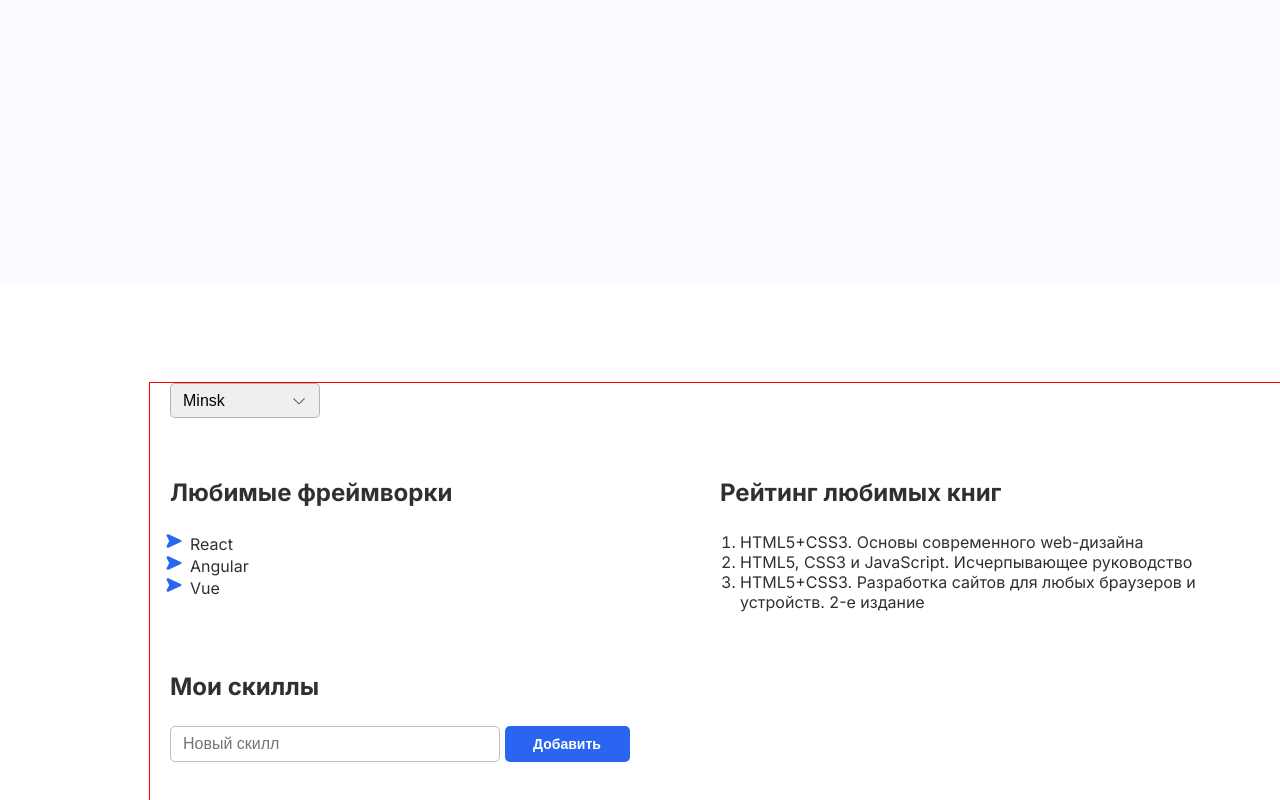
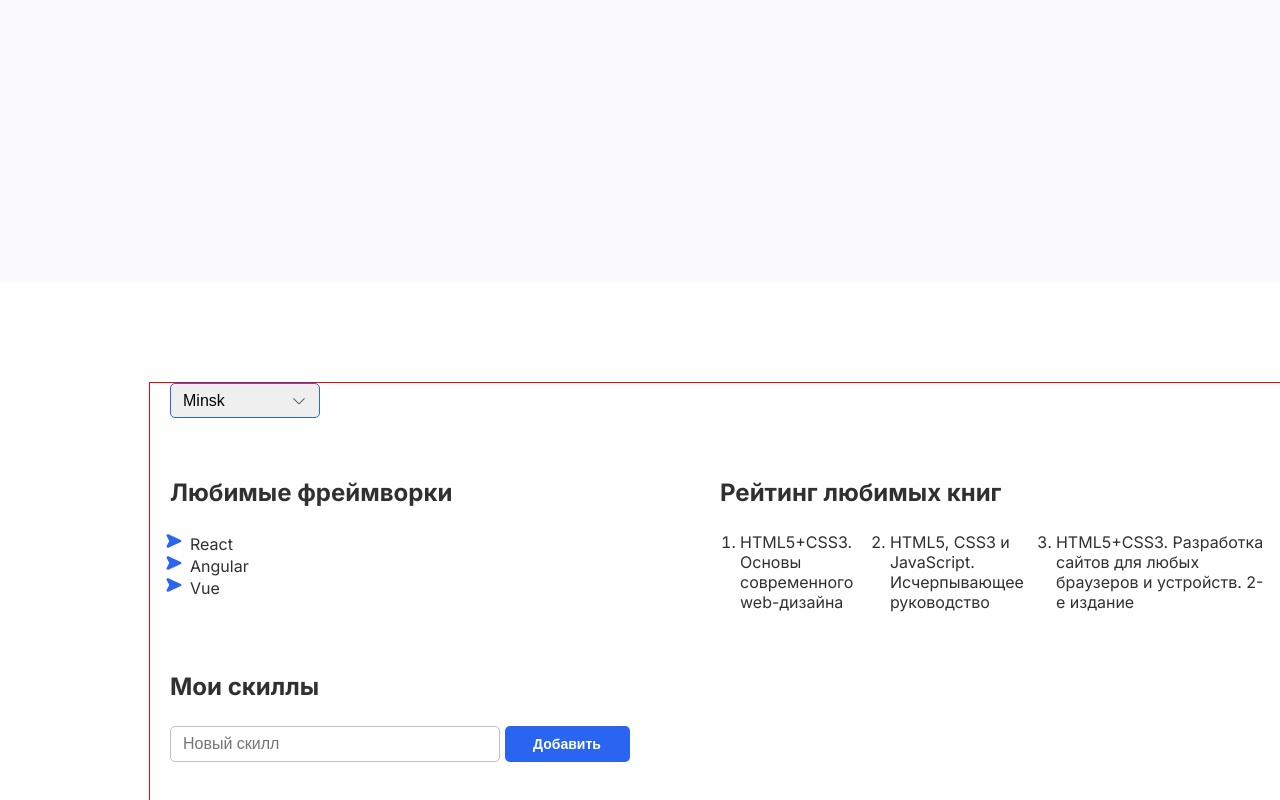
Before and after one commit to Viktor-Ledohovich/3-hw-with-auto-test-html-css-main, a plain HTML site: page index.html in a window 1280 px wide. In both pictures the pointer is over the element 245 px from the left and 987 px from the top of the page. Shown: the part 587-1387 px from the top of the page. Drawn offline with Linux system fonts and the light colour scheme; files whose address does not match are found by name.

Commit message:
lesson-3 rev.7

```diff
--- a/style.css
+++ b/style.css
@@ -94,12 +94,14 @@ select {
 select:hover,
 .text-field:hover {
     /* 📍 Стили для выпадающего списка и текстового поля при наведении курсора */
+    border: 1px solid #2965f1;
 
 }
 
 .info-wrapper {
     /* 📍 Свойство flexbox для расположения 2-х списков в ряд */
     display: flex;
+
 
 }
 
@@ -117,8 +119,8 @@ select:hover,
 .frameworks-list,
 .books-list {
     /* 📍 Свойства flexbox для отступов между элементами в списках */
-    /* margin: 15px 15px; */
-  gap: 120px;
+
+  gap: 16px;
 
 }
 
@@ -132,7 +134,6 @@ select:hover,
 .skills-block {
   /* 📍 Свойства flexbox для расположения формы над элементами с классом .label */
   display: flex;
-  /* justify-content: space-around; */
   flex-direction: column-reverse;
 }
 
@@ -148,6 +149,7 @@ select:hover,
   font-weight: 400;
   font-size: 16px;
   padding-left: 20px;
+  display: flex;
 }
 
 .label {
@@ -184,6 +186,8 @@ form {
 
 .btn:hover {
   /* 📍 Стили для кнопки при наведении курсора */
+  cursor: pointer;
+  background-color: rgba(41, 101, 241, 0.9);
 }
 
 .line {
```
